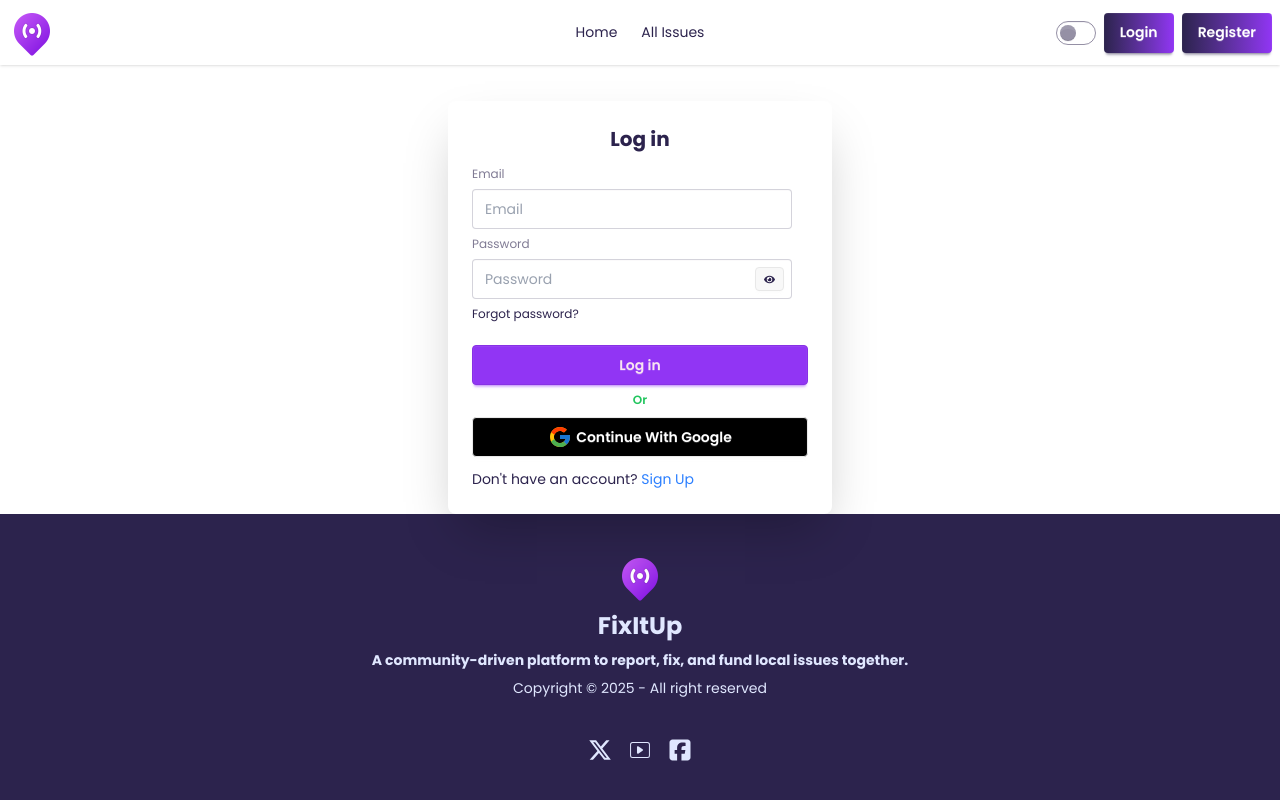
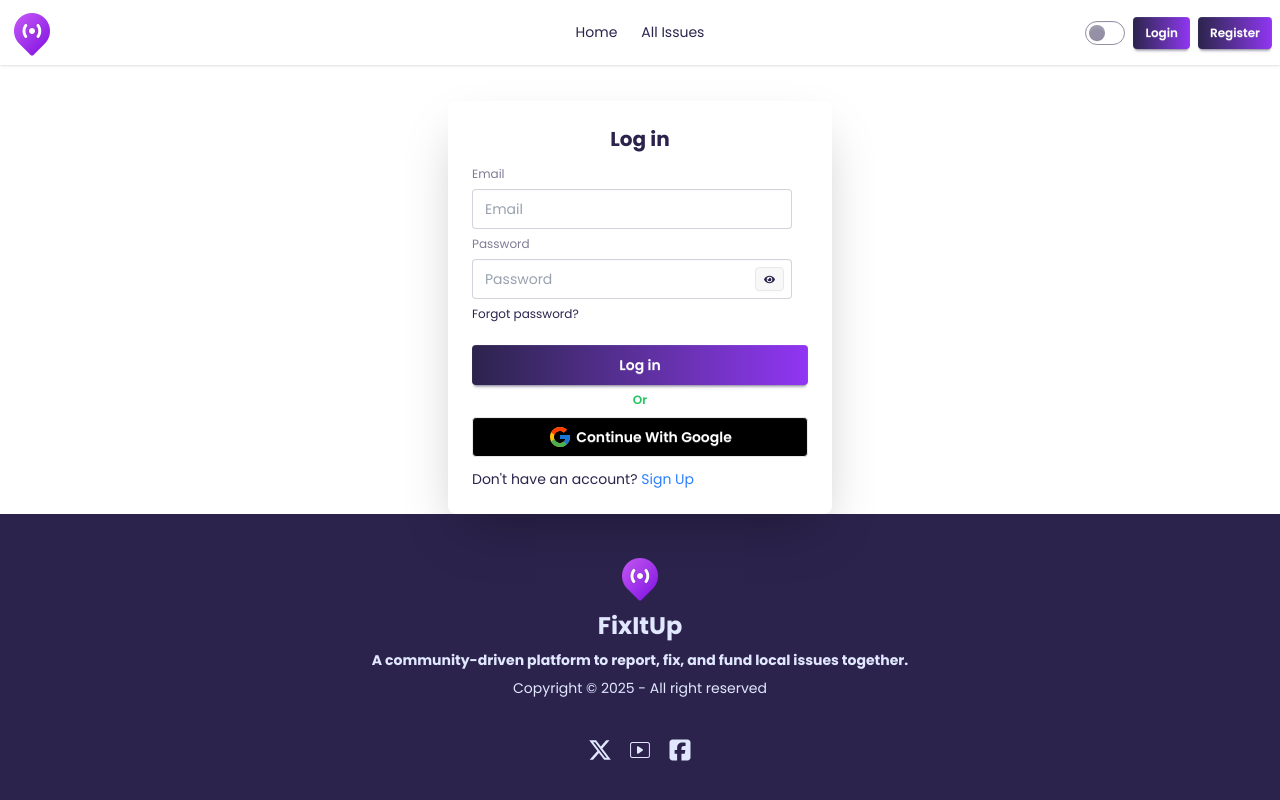
Before and after one commit to lahifkhan/Fix-it-up-client, a React (Vite) app: page /logIn in a window 1280 px wide. Built offline with nearby package versions, Linux system fonts and the light colour scheme; no server answers.

Commit message:
button adjustment in navbar log in regigister done

```diff
--- a/src/Components/Navbar.jsx
+++ b/src/Components/Navbar.jsx
@@ -166,10 +166,10 @@ const Navbar = () => {
           </div>
         ) : (
           <div className="space-x-2">
-            <Link to={"/login"} className="btn btn-primary">
+            <Link to={"/login"} className="btn btn-sm btn-primary">
               Login
             </Link>
-            <Link to={"/register"} className="btn btn-primary">
+            <Link to={"/register"} className="btn btn-sm btn-primary">
               Register
             </Link>
           </div>
--- a/src/Pages/Login.jsx
+++ b/src/Pages/Login.jsx
@@ -92,7 +92,7 @@ const Login = () => {
               <div>
                 <button className="link link-hover">Forgot password?</button>
               </div>
-              <button className="btn btn-secondary mt-4">Log in</button>
+              <button className="btn btn-primary mt-4">Log in</button>
 
               <div className="flex flex-col text-center space-y-2">
                 <p className=" font-semibold text-accent">Or</p>
--- a/src/Pages/Register.jsx
+++ b/src/Pages/Register.jsx
@@ -133,7 +133,7 @@ const Register = () => {
                 </button>
               </div>
 
-              <button className="btn btn-secondary mt-4">Register</button>
+              <button className="btn btn-primary mt-4">Register</button>
 
               <div className="flex flex-col text-center space-y-2">
                 <p className=" font-semibold text-accent">Or</p>
```
